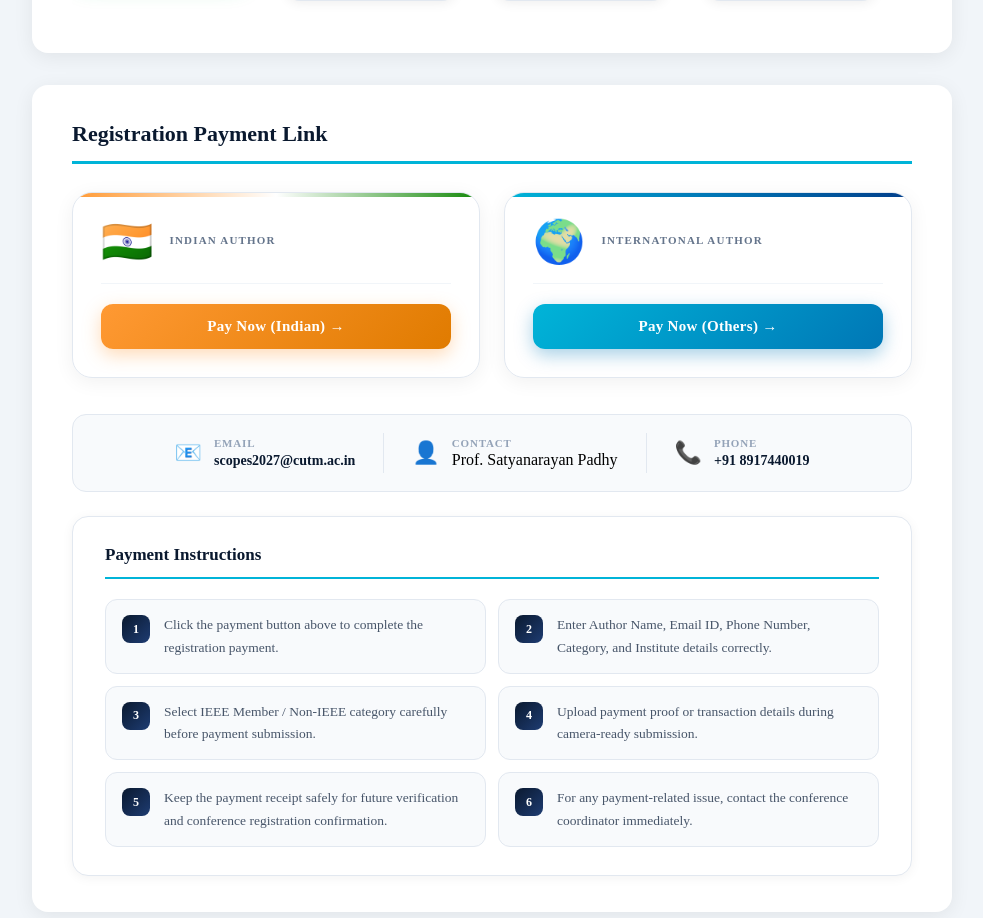
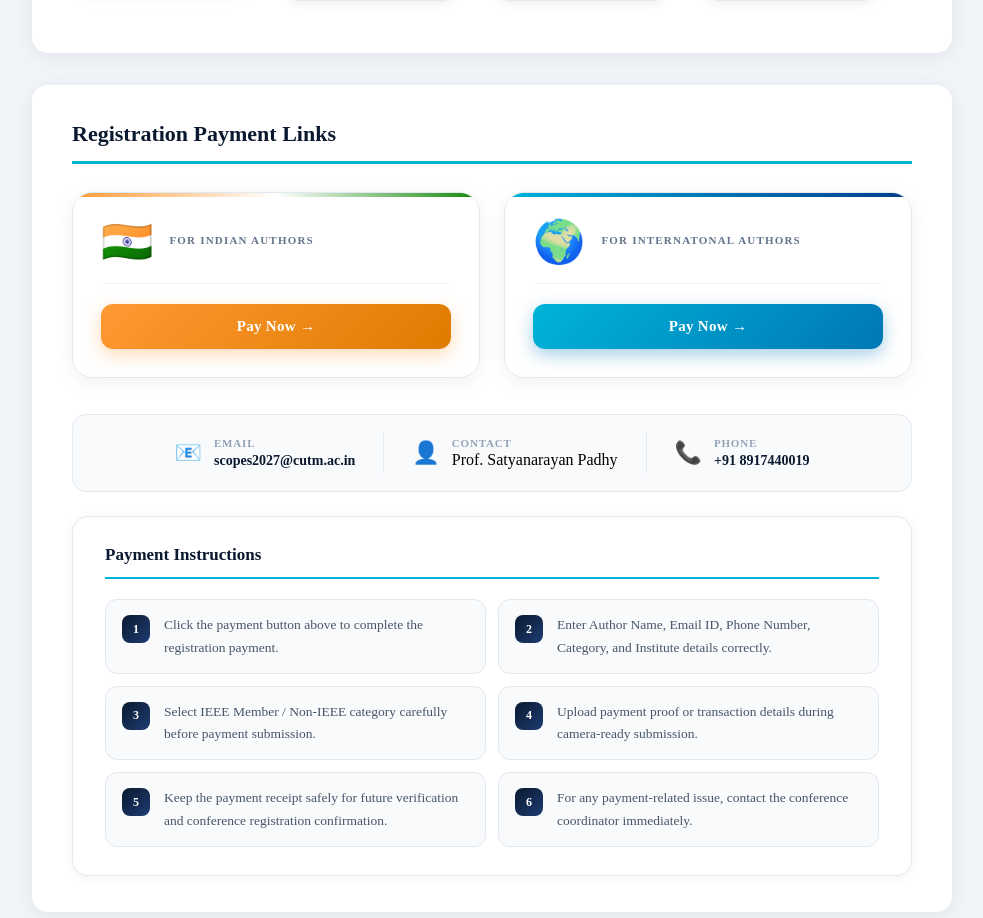
Before and after one commit to krushayu/SCOPES-2027, a React (Create React App) app: page /registration in a window 1280 px wide. Shown: the part 1842-2760 px from the top of the page, without its empty margins (148-1131 px from the left). Built offline with nearby package versions, Linux system fonts and the light colour scheme.

Commit message:
new update

```diff
--- a/src/Pages/Registration.js
+++ b/src/Pages/Registration.js
@@ -101,7 +101,7 @@ const Registration = () => {
 
         {/* Payment Section */}
         <div className="reg-payment-section">
-          <h2 className="reg-card-title" style={{marginBottom: '28px'}}>Registration Payment Link</h2>
+          <h2 className="reg-card-title" style={{marginBottom: '28px'}}>Registration Payment Links</h2>
 
           <div className="reg-payment-cards">
 
@@ -110,7 +110,7 @@ const Registration = () => {
               <div className="reg-pay-card-header">
                 <div className="reg-pay-flag">🇮🇳</div>
                 <div>
-                  <div className="reg-pay-tag">Indian Author</div>
+                  <div className="reg-pay-tag">For Indian Authors</div>
                 </div>
               </div>
               <div className="reg-pay-divider" />
@@ -119,7 +119,7 @@ const Registration = () => {
                 target="_blank" rel="noopener noreferrer"
                 className="reg-pay-btn reg-pay-btn-india"
               >
-                Pay Now (Indian) →
+                Pay Now →
               </a>
             </div>
 
@@ -128,7 +128,7 @@ const Registration = () => {
               <div className="reg-pay-card-header">
                 <div className="reg-pay-flag">🌍</div>
                 <div>
-                  <div className="reg-pay-tag">Internatonal Author</div>
+                  <div className="reg-pay-tag">For Internatonal Authors</div>
                 </div>
               </div>
               <div className="reg-pay-divider" />
@@ -137,7 +137,7 @@ const Registration = () => {
                 target="_blank" rel="noopener noreferrer"
                 className="reg-pay-btn reg-pay-btn-foreign"
               >
-                Pay Now (Others) →
+                Pay Now →
               </a>
             </div>
 
```
